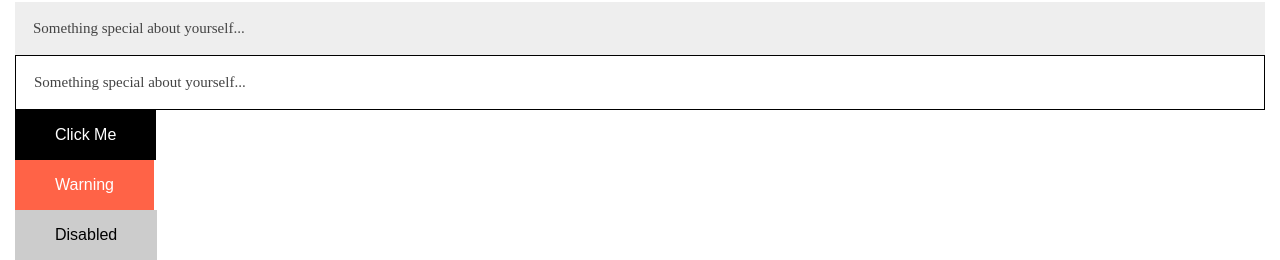
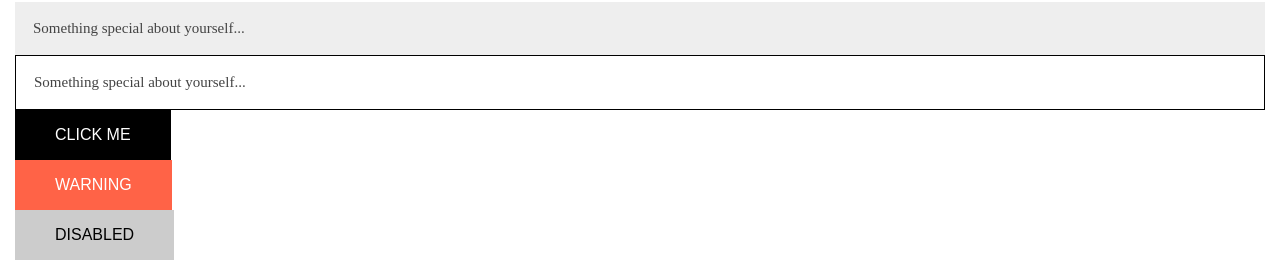
Before and after one commit to ThomasBrushel/React-Pattern-Library, a React (Create React App) app: page /components in a window 1280 px wide. Shown: the part 656-916 px from the top of the page. Built offline with nearby package versions, Linux system fonts and the light colour scheme.

Commit message:
button styles

```diff
--- a/src/css/App.css
+++ b/src/css/App.css
@@ -87,14 +87,22 @@ a {
 .btn {
   border: none;
   font-size: 1em;
-  padding: 1em 2.5em; }
+  padding: 1em 2.5em;
+  transition: .5s;
+  text-transform: uppercase; }
   .btn.btn-main {
     background: black;
     color: white; }
+    .btn.btn-main:hover {
+      background: black; }
   .btn.btn-warning {
     background: tomato;
     color: white; }
+    .btn.btn-warning:hover {
+      background: #ff3814; }
   .btn.btn-disabled {
     background: #ccc; }
+    .btn.btn-disabled:hover {
+      background: #b3b3b3; }
 
 /*# sourceMappingURL=App.css.map */
--- a/src/scss/_buttons.scss
+++ b/src/scss/_buttons.scss
@@ -2,15 +2,26 @@
   border: none;
   font-size: 1em;
   padding: 1em 2.5em;
+  transition: .5s;
+  text-transform: uppercase;
   &.btn-main {
     background: black;
     color: white;
+    &:hover {
+      background: darken(black, 10%);
+    }
   }
   &.btn-warning {
     background: tomato;
     color: white;
+    &:hover {
+      background: darken(tomato, 10%);
+    }
   }
   &.btn-disabled {
     background: #ccc;
+    &:hover {
+      background: darken(#ccc, 10%);
+    }
   }
 }
```
